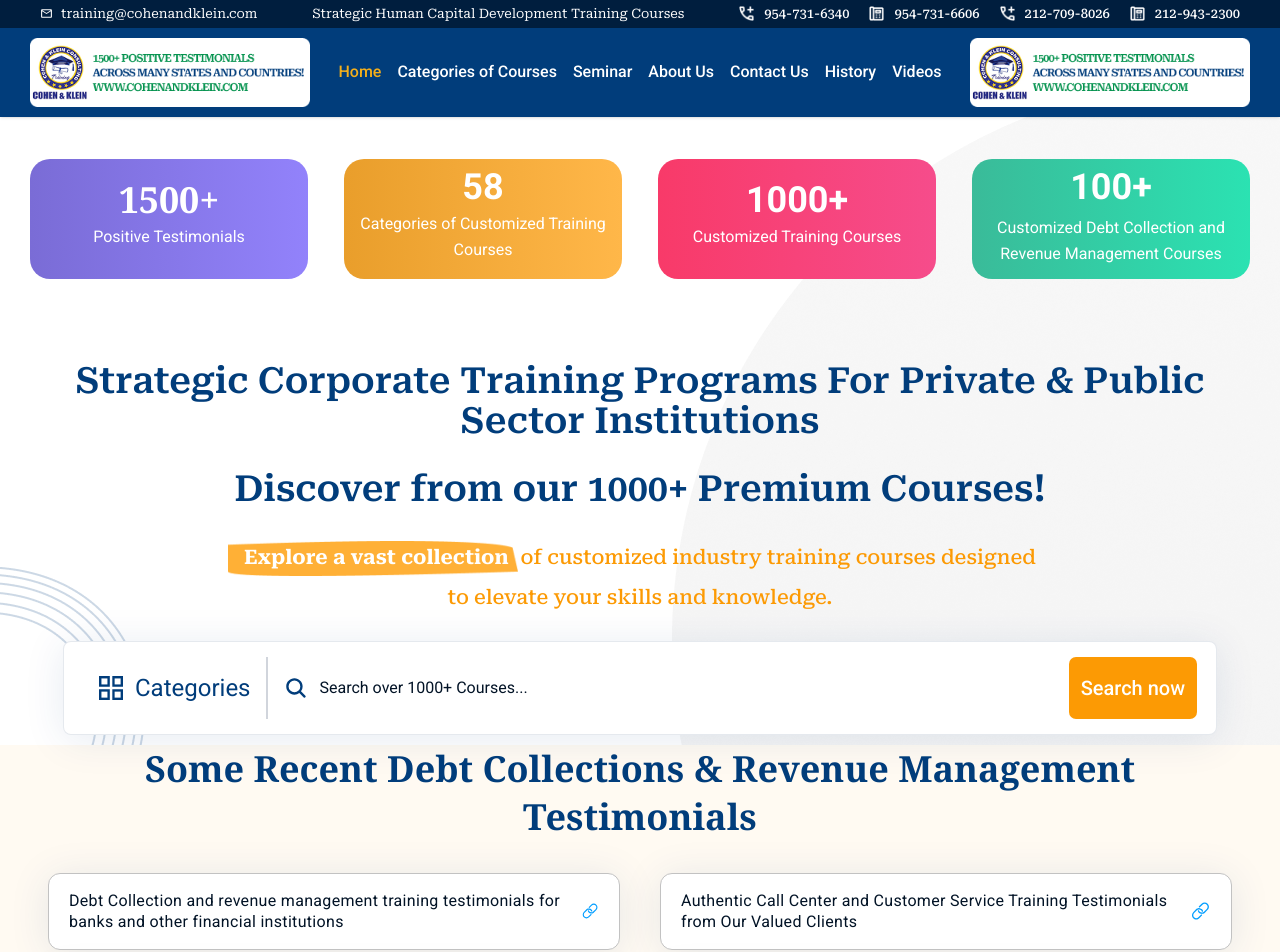
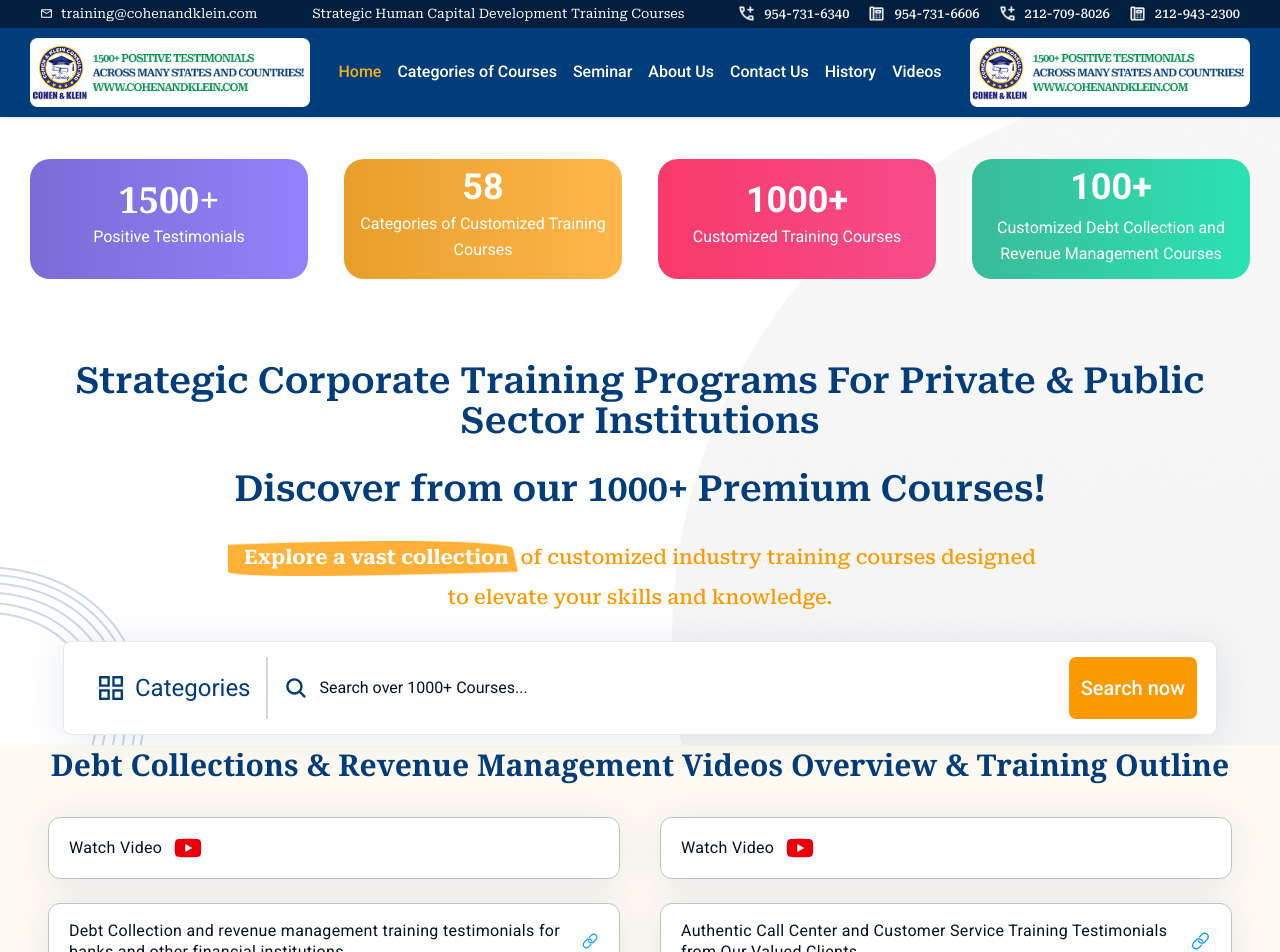
Before and after one commit to rishabh4614/cohenandklein, a React (Vite) app: page / in a window 1280 px wide. Shown: the top 952 px of the page. Built offline with nearby package versions, Linux system fonts and the light colour scheme.

Commit message:
video link added

```diff
--- a/src/Components/Testimonial/Testimonial.jsx
+++ b/src/Components/Testimonial/Testimonial.jsx
@@ -4,19 +4,30 @@
 import { IoIosLink } from "react-icons/io";
 import { Link } from "react-router-dom";
 import CoursePdf from "../../assets/CourcesPDF/CoursePdf.js";
-
+import { FaYoutube } from "react-icons/fa";
 const Testimonial = () => {
   return (
     <div className="roboto pb-[80px] bg-[#FFFAF2] mx-auto">
       <div className="z-10">
         <div className="px-4 sm:px-6 lg:px-12">
-          <div className="font-serif lg:text-[36px] sm:text-2xl text-base text-center text-primary font-semibold mb-8">
-            Some Recent Debt Collections & Revenue Management Testimonials
+          <div className="font-serif lg:text-[30px] sm:text-2xl text-base text-center text-primary font-semibold mb-8">
+            Debt Collections & Revenue Management Videos Overview & Training Outline
           </div>
 
           <div className="flex flex-col lg:flex-row gap-10">
             {/* Left column */}
             <div className="flex flex-col sm:gap-6 gap-3 lg:items-left items-left ">
+              <a
+                href="https://www.youtube.com/watch?v=vNS3Dse8lqM"
+                target="_blank"
+                rel="noopener noreferrer"
+                className="flex gap-3 items-center max-w-[660px] border-[1px] border-[#C2C2C2] px-5 py-4 rounded-xl bg-white shadow-[0_4px_40px_rgba(1,61,123,0.10)]"
+              >
+                <span className="text-[#021326] sm:text-[16px] text-xs tracking-[0.02em]">
+                  Watch Video
+                </span>
+                <FaYoutube className="text-red-600 h-7 w-7" />
+              </a>
               <div className=" flex gap-3 cursor-pointer items-center max-w-[660px] border-[1px] border-[#C2C2C2] px-5 py-4 rounded-xl bg-white shadow-[0_4px_40px_rgba(1,61,123,0.10)]">
                 <Link
                   to="#"
@@ -43,6 +54,17 @@
 
             {/* Right column */}
             <div className="flex flex-col sm:gap-6 gap-3 ml-auto max-w-[660px]">
+              <a
+                href="https://www.youtube.com/watch?v=Nbq82TIDBvw"
+                target="_blank"
+                rel="noopener noreferrer"
+                className="flex gap-3 items-center max-w-[660px] border-[1px] border-[#C2C2C2] px-5 py-4 rounded-xl bg-white shadow-[0_4px_40px_rgba(1,61,123,0.10)]"
+              >
+                <span className="text-[#021326] sm:text-[16px] text-xs tracking-[0.02em]">
+                  Watch Video
+                </span>
+                <FaYoutube className="text-red-600 h-7 w-7" />
+              </a>
               <div className="  flex gap-3 items-center max-w-[660px]  border-[1px] border-[#C2C2C2] px-5 py-4 rounded-xl bg-white shadow-[0_4px_40px_rgba(1,61,123,0.10)]">
                 <Link
                   to="/callinner"
--- a/src/Pages/Video.jsx
+++ b/src/Pages/Video.jsx
@@ -33,15 +33,21 @@
 },
 {
   id: 6,
-  videoUrl: "https://www.youtube.com/embed/vNS3Dse8lqM",
+  videoUrl: "https://www.youtube.com/embed/Nbq82TIDBvw",
   title: "Is your debt collection department process is proactive or reactive?",
   desc: "Video 102 of our series, Cohen & Klein Consulting, Inc. explores how to streamline and establish a highly effective debt collections and revenue department. Uncollected accounts don’t just sit idle—they grow more complex and harder to resolve over time."
 },
 {
   id: 7,
-  videoUrl: "https://www.youtube.com/embed/Nbq82TIDBvw",
+  videoUrl: "https://www.youtube.com/embed/qJ0Z16ps7Ls",
   title: "Transforming Professional Standards: Inside Cohen & Klein Consulting’s Training Excellence ",
   desc: "Success isn't just about what you know—it's about how you apply it. This video, takes you inside a live training session hosted by Cohen & Klein Consulting, showcasing the energy, engagement, and expertise that define our world-class professional programs."
+},
+{
+  id: 8,
+  videoUrl: "https://www.youtube.com/embed/vNS3Dse8lqM",
+  title: "Streamline Your Debt Collection & Revenue Department",
+  desc: "This video from Cohen & Klein Consulting, Inc. outlines their comprehensive training courses designed to help private and public sector institutions effectively handle delinquent accounts. Whether you're dealing with government tax collections, utility payments, or healthcare claims, this training equips your staff—from new collectors to management—with practical, ethical, and results-driven strategies."
 }
 
 
@@ -65,7 +71,7 @@
     <div className="pt-9 padding-2xl lg:px-15 px-4 roboto">
       <div className="mx-auto flex justify-center">
         <h3 className="font-serif sm:text-[36px] text-xl text-center text-primary font-semibold">
-          Our Training Videos
+          Cohen & Klein Consulting Inc Training Videos Overview
         </h3>
       </div>
 
```
